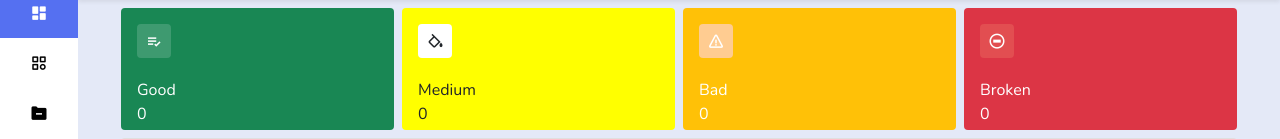
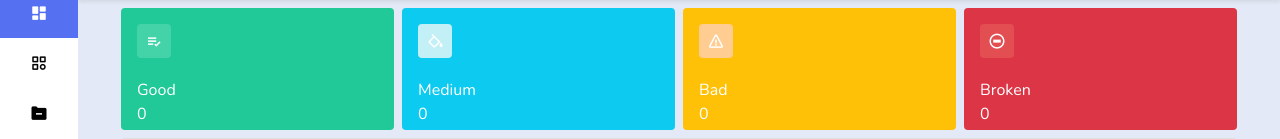
Before and after one commit to Jing1209/Inventory, a Laravel app: page /dashboard in a window 1280 px wide. Shown: the part 60-199 px from the top of the page. Run offline with Laravel 10, Linux system fonts and the light colour scheme; a user stored in the database is signed in; data comes from the database, SQL or seed files in the repository; data that the repository does not hold is empty.

Commit message:
update dashboard

```diff
--- a/resources/views/dashboard.blade.php
+++ b/resources/views/dashboard.blade.php
@@ -4,7 +4,7 @@
 
     <div class="container">
         <div class="my-2 w-100 d-flex justify-content-between">
-            <div class="w-50 bg-success text-white rounded-2 me-2">
+            <div class="w-50 text-white rounded-2 me-2" style="background-color: #20c997;">
                 <i class='bx bx-list-check p-2 m-3 rounded-2'
                     style="background-color: rgba(255, 255, 255, 0.16); font-size: 18px;"></i>
                 <div class="mx-3 my-1">
@@ -14,8 +14,8 @@
                     </div>
                 </div>
             </div>
-            <div class="w-50 rounded-2 me-2" style="background-color: yellow;">
-                <i class='bx bx-color-fill p-2 ms-3 m-3 rounded-2' style="background-color: white; font-size: 18px;"></i>
+            <div class="w-50 text-white rounded-2 me-2" style="background-color: #0dcaf0;">
+                <i class='bx bx-color-fill p-2 ms-3 m-3 rounded-2' style="background-color: #c3eff7; font-size: 18px;"></i>
                 <div class="mx-3 mt-1 ">
                     Medium
                     <div>
```
